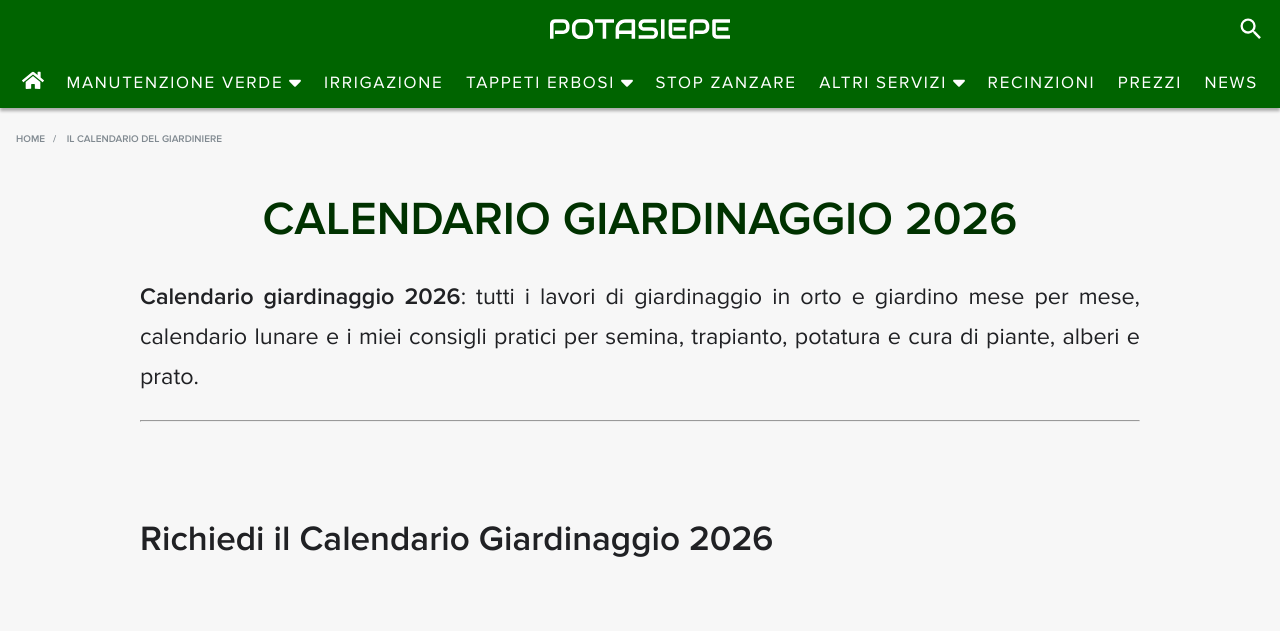
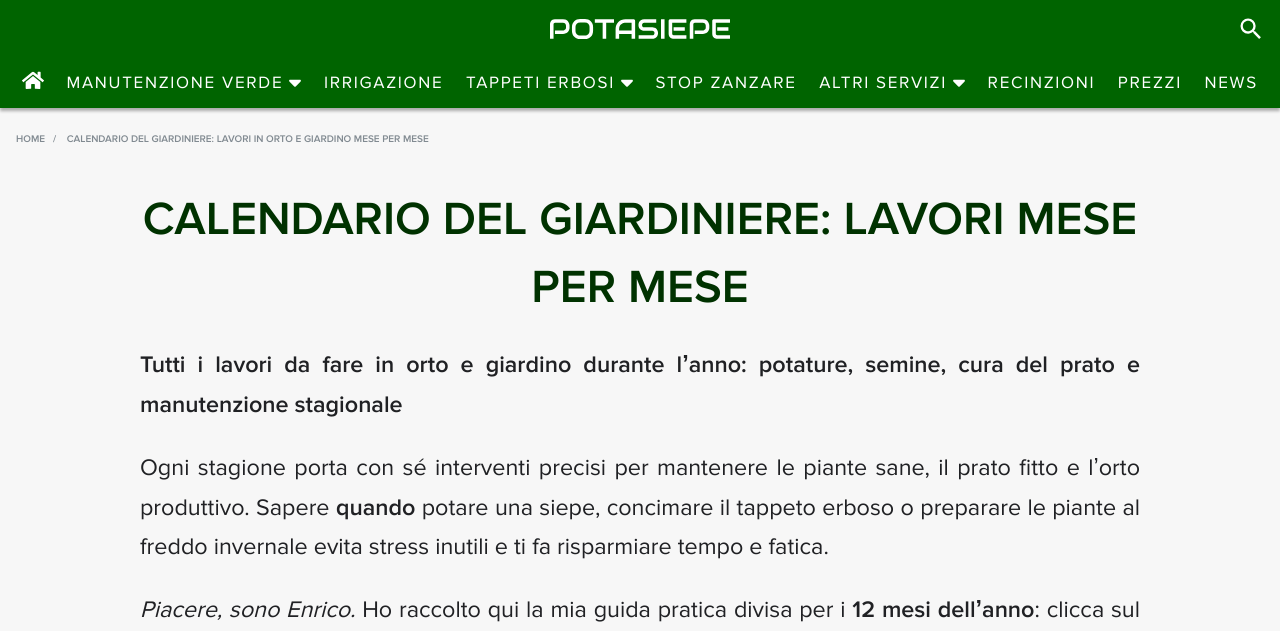
Before and after one commit to enricocaputo/enricocaputo.github.io, a Jekyll site: the page built from pages/calendario_giardinaggio.md, in a window 1280 px wide and 1400 px high. Shown: the top 631 px of the window. Built offline with Jekyll 4.4.1, drawn with Linux system fonts in a browser that asks for light colours; some of the changed text lies outside the part shown; grey boxes are pictures that could not be loaded.

Commit message:
calendario

```diff
--- a/pages/calendario_giardinaggio.md
+++ b/pages/calendario_giardinaggio.md
@@ -1,41 +1,25 @@
 ---
 layout: page
-title: Il calendario del giardiniere
-excerpt: "Calendario giardinaggio 2026: tutti i lavori in orto e giardino mese per mese, calendario lunare, consigli per semina, trapianto e potatura - Calendario in PDF."
+title: "Calendario del giardiniere: lavori in orto e giardino mese per mese"
+excerpt: "Scopri cosa fare in orto e giardino in ogni mese dell'anno: consigli pratici su potature, semina, concimazioni, cura del prato e manutenzione stagionale."
 image: /img/posts/calendario2024.jpg
 permalink: /calendario-di-giardinaggio/
-no_cta: true
 ---
-# Calendario Giardinaggio 2026
+# Calendario del giardiniere: lavori mese per mese
 
-**Calendario giardinaggio 2026**: tutti i lavori di giardinaggio in orto e giardino mese per mese, calendario lunare e i miei consigli pratici per semina, trapianto, potatura e cura di piante, alberi e prato.
+**Tutti i lavori da fare in orto e giardino durante l'anno: potature, semine, cura del prato e manutenzione stagionale**
 
-___
+Ogni stagione porta con sé interventi precisi per mantenere le piante sane, il prato fitto e l'orto produttivo. Sapere **quando** potare una siepe, concimare il tappeto erboso o preparare le piante al freddo invernale evita stress inutili e ti fa risparmiare tempo e fatica.
 
-<br>
-## Richiedi il Calendario Giardinaggio 2026
-<br>
+*Piacere, sono Enrico.* Ho raccolto qui la mia guida pratica divisa per i **12 mesi dell'anno**: clicca sul mese che ti interessa per scoprire subito quali lavori conviene fare adesso nel tuo giardino.
 
-![calendario giardinaggio 2026](/img/posts/calendario2025.jpg "calendario giardinaggio 2025")
-<cite>Lunari 2026</cite> I pais Sot al Tor di Aquileia.
-
-<br>
-
-Iscriviti alla **Newsletter** qui sotto per ricevere gratuitamente il **Calendario Giardinaggio 2026** a colori in formato PDF.
-
-<br>
-<div class="text-center">
-  <a title="Richiedi il Calendario Giardinaggio" href="#newsletter" class="button">RICHIEDILO ORA</a>
-</div>
-<br><br>
-
-___
+---
 
 <div class="list-collection">
 <ul>
 	{% for calendario in site.calendario %}
 		<li>
-		  <img src="{% include relative-src.html src=calendario.image %}" width="400" height="300" alt="{{ calendario.title }}">
+		  <img src="{% include relative-src.html src=calendario.image %}" width="400" height="300" alt="{{ calendario.title }}" loading="lazy">
 			<div>
 			<h2><span class="name">{{ calendario.title }}</span></h2>
 			<a href="{{ site.baseurl }}{{ calendario.url }}"><strong>SCOPRI I CONSIGLI DEL MESE</strong> &gt;</a>
```
